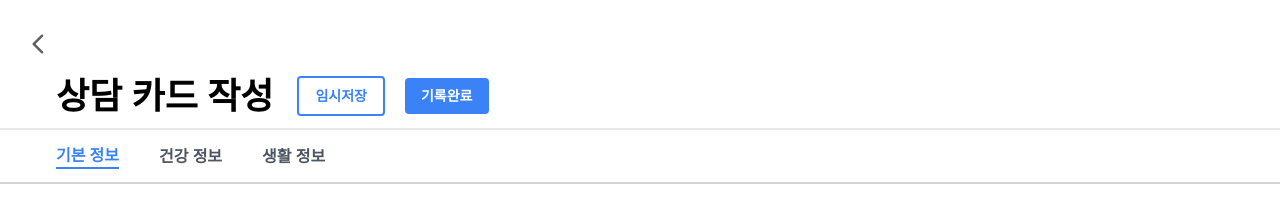
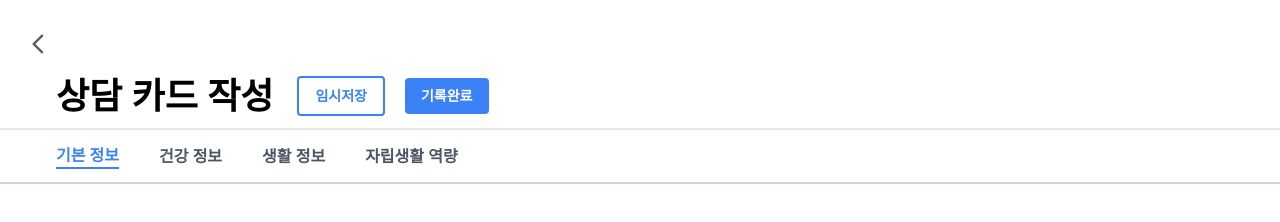
Before and after one commit to caring-note/caring-note-web, a React (Vite) app: page /assistant/view in a window 1280 px wide. Shown: the top 222 px of the page. Built offline with nearby package versions, Linux system fonts and the light colour scheme; no server answers.

Commit message:
feat: :sparkles: tabTitle에 자립생활 역량 메뉴 추가

```diff
--- a/src/pages/assistant/AssistantHome.tsx
+++ b/src/pages/assistant/AssistantHome.tsx
@@ -48,6 +48,7 @@ const AssistantHome = () => {
         {tabTitle("기본 정보", "/assistant/view/basicInfo")}
         {tabTitle("건강 정보", "/assistant/view/healthInfo")}
         {tabTitle("생활 정보", "/assistant/view/lifeInfo")}
+        {tabTitle("자립생활 역량", "/assistant/view/IndependentInfo")}
       </div>
       <Outlet />
     </div>
```
